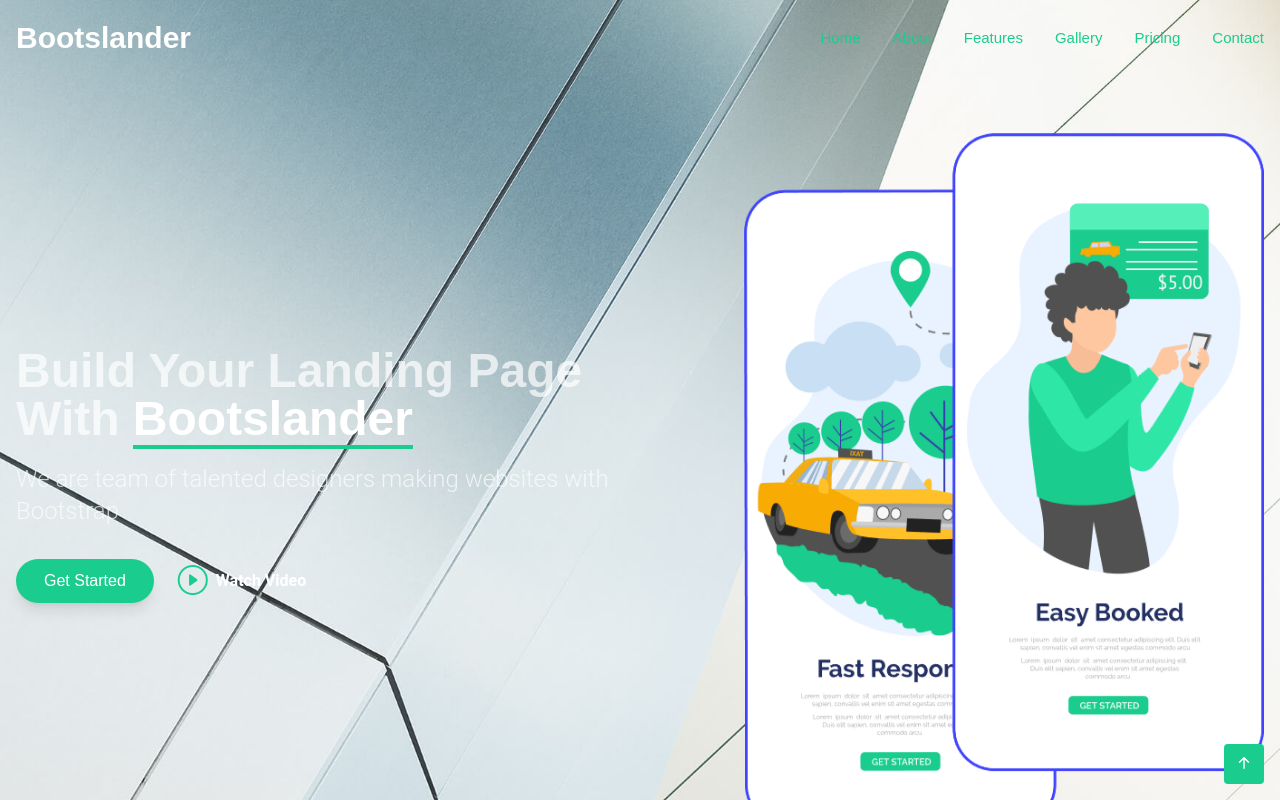
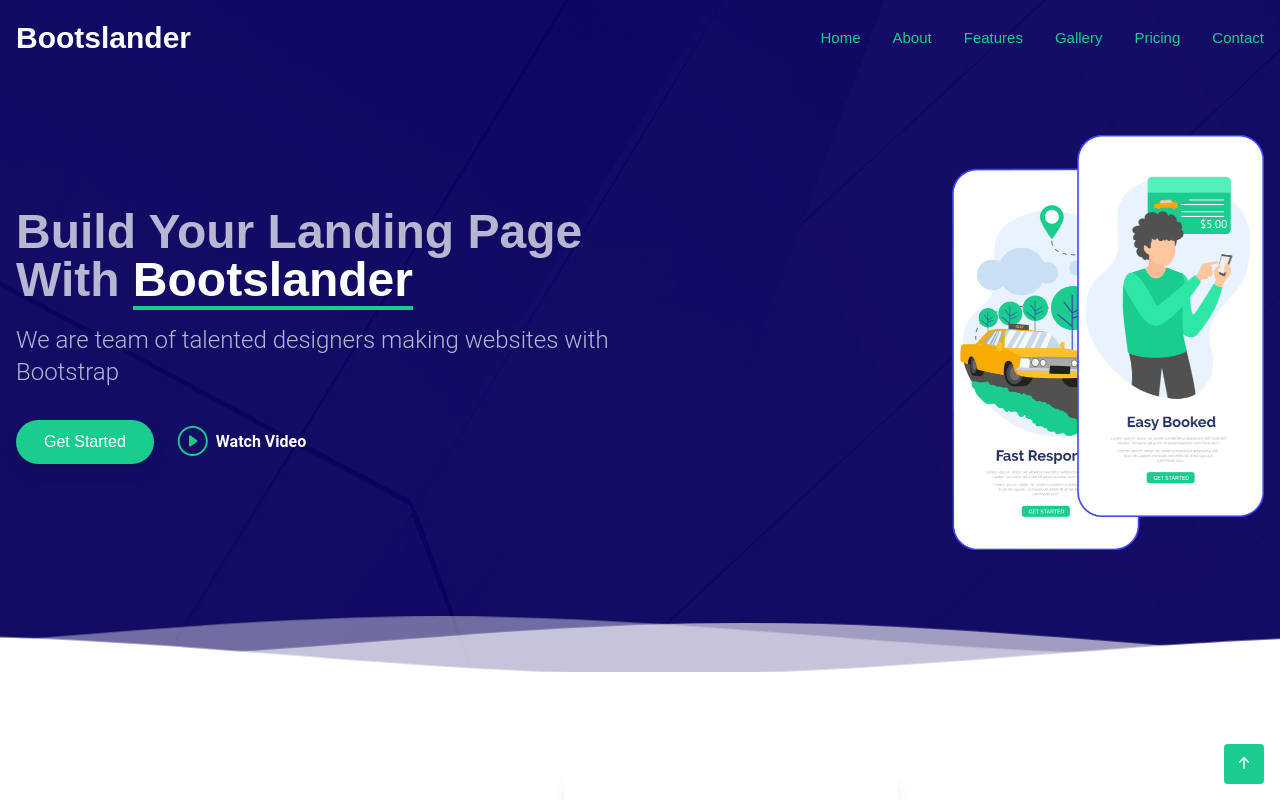
Before and after one commit to codewith-adnan/UI-Interface, a React app: page / in a window 1280 px wide. Shown: the top 800 px of the page. Built offline with nearby package versions, Linux system fonts and the light colour scheme; the HTML template or start-up script is replaced by a standard one.

Commit message:
add footer section

```diff
--- a/src/components/Footer.tsx
+++ b/src/components/Footer.tsx
@@ -1,6 +1,6 @@
 const Footer = () => {
   return (
-    <footer className="dark-background text-sm mt-auto">
+    <footer className="bg-[#08005e] text-sm mt-auto">
       <div className="container mx-auto px-4 py-12">
         <div className="grid grid-cols-1 md:grid-cols-2 lg:grid-cols-4 gap-8">
 
--- a/src/components/Hero.tsx
+++ b/src/components/Hero.tsx
@@ -8,13 +8,13 @@
       <img src={HeroBg} alt="" className="absolute inset-0 w-full h-full object-cover z-[1]" />
 
       {/* Overlay */}
-      <div className="absolute inset-0 bg-gradient-to-b from-transparent to-#08005e bg-background/10 z-[2]"></div>
+      <div className="absolute inset-0 bg-[#08005e]/95 z-[2]"></div>
 
       <div className="container mx-auto px-4 relative z-[3]">
         <div className="flex flex-col lg:flex-row justify-between gap-10">
 
           {/* Image Side (Order Last on Desktop per template) */}
-          <div className="lg:w-5/12 lg:order-last flex justify-center" data-aos="zoom-out">
+          <div className="lg:w-3/12 lg:order-last flex justify-center" data-aos="zoom-out">
             <img src={HeroImg} className="max-w-full h-auto animate-up-down" alt="" />
           </div>
 
```
